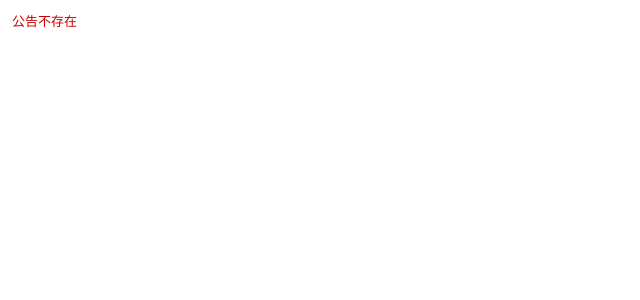
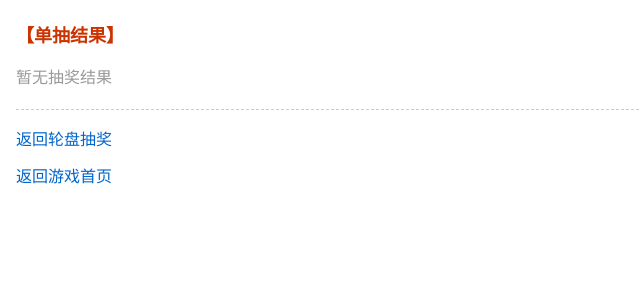
Before and after one commit to liuclever/game, a Vue app in the folder interfaces/client/: page /announcement/lottery-result in a window 1280 px wide. Shown: the top 300 px of the page, without its empty margins (0-640 px from the left). Built offline with nearby package versions, Linux system fonts and the light colour scheme.

Commit message:
style:页面结构调整、UI风格调整。

```diff
--- a/interfaces/client/src/features/announcement/AnnouncementDetailPage.vue
+++ b/interfaces/client/src/features/announcement/AnnouncementDetailPage.vue
@@ -185,9 +185,12 @@ const doLottery = async (drawType) => {
       lotteryData.value.drawCount = res.data.draw_count || 0
       lotteryData.value.yuanbao = res.data.yuanbao || 0
 
-      // 显示抽奖结果
-      const rewardNames = lotteryData.value.rewards.map(r => r.name).join('、')
-      alert(`抽奖成功！获得：${rewardNames}`)
+      // 保存结果到sessionStorage，跳转到结果页面
+      sessionStorage.setItem('lottery_result', JSON.stringify({
+        rewards: lotteryData.value.rewards,
+        drawType: drawType
+      }))
+      router.push('/announcement/lottery-result')
     } else {
       console.log('抽奖失败:', res?.data)
       alert(res?.data?.error || '抽奖失败')
@@ -524,9 +527,6 @@ watch(() => route.params.id, () => {
         <div class="section">
           累计抽奖：<span class="bold">{{ lotteryData.drawCount }}</span>次，碎片数量：<span class="purple bold">{{ lotteryData.fragmentCount }}</span>
         </div>
-        <div class="section">
-          本轮进度：<span>{{ lotteryData.roundCount }}/10</span>（每10抽必出碎片）
-        </div>
 
         <!-- 抽奖操作 -->
         <div class="section">
@@ -536,20 +536,6 @@ watch(() => route.params.id, () => {
           ｜
           <a class="link" @click="doLottery('ten')" v-if="!lotteryData.drawing">十连（5000元宝）</a>
           <span class="gray" v-else>十连（5000元宝）</span>
-        </div>
-
-        <!-- 抽奖结果 -->
-        <div v-if="lotteryData.rewards.length" class="section">
-          <span class="bold">抽奖结果：</span>
-          <span v-for="(reward, idx) in lotteryData.rewards" :key="idx">
-            {{ reward.name }}<span v-if="idx < lotteryData.rewards.length - 1">、</span>
-          </span>
-        </div>
-
-        <!-- 规则说明 -->
-        <div class="section subtitle">抽奖规则：</div>
-        <div v-for="(rule, idx) in announcement.rules" :key="idx" class="section indent">
-          {{ idx + 1 }}. {{ rule }}
         </div>
 
         <!-- 碎片兑换 -->
@@ -683,9 +669,9 @@ watch(() => route.params.id, () => {
 .announcement-detail-page {
   background: #ffffff;
   min-height: 100vh;
-  padding: 8px 12px;
-  font-size: 13px;
-  line-height: 1.6;
+  padding: 12px 16px;
+  font-size: 16px;
+  line-height: 1.8;
   font-family: SimSun, "宋体", serif;
 }
 
--- /dev/null
+++ b/interfaces/client/src/features/announcement/LotteryResultPage.vue
@@ -0,0 +1,138 @@
+<script setup>
+import { ref, onMounted, computed } from 'vue'
+import { useRouter, useRoute } from 'vue-router'
+
+const router = useRouter()
+const route = useRoute()
+
+const rewards = ref([])
+const drawType = ref('')
+
+onMounted(() => {
+  // 从sessionStorage获取抽奖结果
+  const data = sessionStorage.getItem('lottery_result')
+  if (data) {
+    try {
+      const parsed = JSON.parse(data)
+      rewards.value = parsed.rewards || []
+      drawType.value = parsed.drawType || ''
+    } catch (e) {
+      console.error('解析抽奖结果失败', e)
+    }
+  }
+})
+
+const drawTypeText = computed(() => {
+  return drawType.value === 'ten' ? '十连抽' : '单抽'
+})
+
+const goBack = () => {
+  router.push('/announcement/wheel_lottery')
+}
+
+const goHome = () => {
+  router.push('/')
+}
+</script>
+
+<template>
+  <div class="lottery-result-page">
+    <div class="section title">【{{ drawTypeText }}结果】</div>
+
+    <div class="section" v-if="rewards.length === 0">
+      <span class="gray">暂无抽奖结果</span>
+    </div>
+
+    <template v-else>
+      <div class="section">恭喜获得以下物品：</div>
+      <div class="reward-list">
+        <div v-for="(reward, idx) in rewards" :key="idx" class="reward-item">
+          <span class="reward-name">{{ reward.name }}</span>
+          <span class="reward-qty" v-if="reward.quantity > 1">×{{ reward.quantity }}</span>
+        </div>
+      </div>
+    </template>
+
+    <div class="divider"></div>
+
+    <div class="section nav-links">
+      <a class="link" @click="goBack">返回轮盘抽奖</a>
+    </div>
+    <div class="section nav-links">
+      <a class="link" @click="goHome">返回游戏首页</a>
+    </div>
+  </div>
+</template>
+
+<style scoped>
+.lottery-result-page {
+  background: #ffffff;
+  min-height: 100vh;
+  padding: 12px 16px;
+  font-size: 16px;
+  line-height: 1.8;
+  font-family: SimSun, "宋体", serif;
+}
+
+.section {
+  margin: 8px 0;
+}
+
+.title {
+  font-size: 18px;
+  font-weight: bold;
+  color: #CC3300;
+  margin-bottom: 12px;
+}
+
+.divider {
+  border-top: 1px dashed #CCCCCC;
+  margin: 16px 0;
+}
+
+.reward-list {
+  margin: 12px 0;
+  padding: 12px;
+  background: #ffffff;
+  border: 1px solid #DDD;
+  border-radius: 4px;
+}
+
+.reward-item {
+  margin: 6px 0;
+  padding: 4px 0;
+  border-bottom: 1px dashed #EEE;
+}
+
+.reward-item:last-child {
+  border-bottom: none;
+}
+
+.reward-name {
+  color: #000000;
+  font-weight: bold;
+}
+
+.reward-qty {
+  color: #666;
+  margin-left: 4px;
+}
+
+.link {
+  color: #0066CC;
+  cursor: pointer;
+  text-decoration: none;
+}
+
+.link:hover {
+  text-decoration: underline;
+}
+
+.gray {
+  color: #999999;
+}
+
+.nav-links {
+  margin-top: 8px;
+}
+</style>
--- a/interfaces/client/src/features/auth/LoginPage.vue
+++ b/interfaces/client/src/features/auth/LoginPage.vue
@@ -191,11 +191,11 @@ const submit = () => {
 
 <style scoped>
 .login-page {
-  background: #FFF8DC;
+  background: #ffffff;
   min-height: 100vh;
-  padding: 8px 12px;
-  font-size: 13px;
-  line-height: 1.6;
+  padding: 12px 16px;
+  font-size: 16px;
+  line-height: 1.8;
   font-family: SimSun, "宋体", serif;
 }
 
@@ -248,15 +248,15 @@ const submit = () => {
 }
 
 .form-input {
-  width: 150px;
-  padding: 4px 8px;
-  font-size: 13px;
+  width: 180px;
+  padding: 6px 10px;
+  font-size: 16px;
   border: 1px solid #CCCCCC;
 }
 
 .submit-btn {
-  padding: 6px 24px;
-  font-size: 13px;
+  padding: 8px 28px;
+  font-size: 16px;
   background: #0066CC;
   color: white;
   border: none;
--- a/interfaces/client/src/features/handbook/HandbookIndexPage.vue
+++ b/interfaces/client/src/features/handbook/HandbookIndexPage.vue
@@ -150,8 +150,8 @@ onMounted(() => load())
 .handbook-page {
   background: #ffffff;
   min-height: 100vh;
-  padding: 14px 14px;
-  font-size: 18px;
+  padding: 12px 16px;
+  font-size: 16px;
   line-height: 1.8;
   font-family: SimSun, "宋体", serif;
 }
@@ -199,7 +199,7 @@ onMounted(() => load())
 }
 
 .pet-name {
-  font-size: 18px;
+  font-size: 16px;
 }
 
 .link {
@@ -222,14 +222,14 @@ onMounted(() => load())
 }
 
 .page-input {
-  width: 56px;
+  width: 50px;
   margin: 0 8px;
-  font-size: 16px;
+  font-size: 14px;
 }
 
 .btn {
   padding: 4px 10px;
-  font-size: 16px;
+  font-size: 14px;
 }
 
 .red {
--- a/interfaces/client/src/features/inventory/InventoryPage.vue
+++ b/interfaces/client/src/features/inventory/InventoryPage.vue
@@ -427,11 +427,11 @@ const handleLink = (name) => {
 
 <style scoped>
 .inventory-page {
-  background: #FFF8DC;
+  background: #ffffff;
   min-height: 100vh;
-  padding: 8px 12px;
-  font-size: 13px;
-  line-height: 1.6;
+  padding: 12px 16px;
+  font-size: 16px;
+  line-height: 1.8;
   font-family: SimSun, "宋体", serif;
 }
 
--- a/interfaces/client/src/features/main/MainPage.vue
+++ b/interfaces/client/src/features/main/MainPage.vue
@@ -768,9 +768,9 @@ const handleLink = (name) => {
 .main-page {
   background: #ffffff;
   min-height: 100vh;
-  padding: 8px 12px;
-  font-size: 13px;
-  line-height: 1.6;
+  padding: 12px 16px;
+  font-size: 16px;
+  line-height: 1.8;
   font-family: SimSun, "宋体", serif;
 }
 
--- a/interfaces/client/src/features/ranking/RankingPage.vue
+++ b/interfaces/client/src/features/ranking/RankingPage.vue
@@ -362,10 +362,12 @@ watch(
 
 <style scoped>
 .ranking-page {
-  padding: 10px;
-  font-size: 14px;
   background: #ffffff;
   min-height: 100vh;
+  padding: 12px 16px;
+  font-size: 16px;
+  line-height: 1.8;
+  font-family: SimSun, "宋体", serif;
 }
 
 .section {
--- a/interfaces/client/src/features/shop/ShopPage.vue
+++ b/interfaces/client/src/features/shop/ShopPage.vue
@@ -202,8 +202,8 @@ onMounted(() => {
 .shop-page {
   background: #ffffff;
   min-height: 100vh;
-  padding: 8px 12px;
-  font-size: 13px;
+  padding: 12px 16px;
+  font-size: 16px;
   line-height: 1.8;
   font-family: SimSun, "宋体", serif;
 }
--- a/interfaces/client/src/features/tree/TreePage.vue
+++ b/interfaces/client/src/features/tree/TreePage.vue
@@ -133,9 +133,9 @@ onMounted(() => load())
 .tree-page {
   background: #ffffff;
   min-height: 100vh;
-  padding: 8px 12px;
-  font-size: 13px;
-  line-height: 1.7;
+  padding: 12px 16px;
+  font-size: 16px;
+  line-height: 1.8;
   font-family: SimSun, "宋体", serif;
 }
 
--- a/interfaces/client/src/router/index.js
+++ b/interfaces/client/src/router/index.js
@@ -156,6 +156,7 @@ import DragonPalaceRewardPage from '@/features/dragonpalace/DragonPalaceRewardPa
 import DragonPalaceGiftOpenPage from '@/features/dragonpalace/DragonPalaceGiftOpenPage.vue'
 import DragonPalacePetInfoPage from '@/features/dragonpalace/DragonPalacePetInfoPage.vue'
 import AnnouncementDetailPage from '@/features/announcement/AnnouncementDetailPage.vue'
+import LotteryResultPage from '@/features/announcement/LotteryResultPage.vue'
 
 const routes = [
   {
@@ -167,6 +168,11 @@ const routes = [
     path: '/announcement/:id',
     name: 'AnnouncementDetail',
     component: AnnouncementDetailPage,
+  },
+  {
+    path: '/announcement/lottery-result',
+    name: 'LotteryResult',
+    component: LotteryResultPage,
   },
   {
     path: '/handbook',
```
Also changed, not shown: 1 other file (tests, documents, lock files or other folders).
